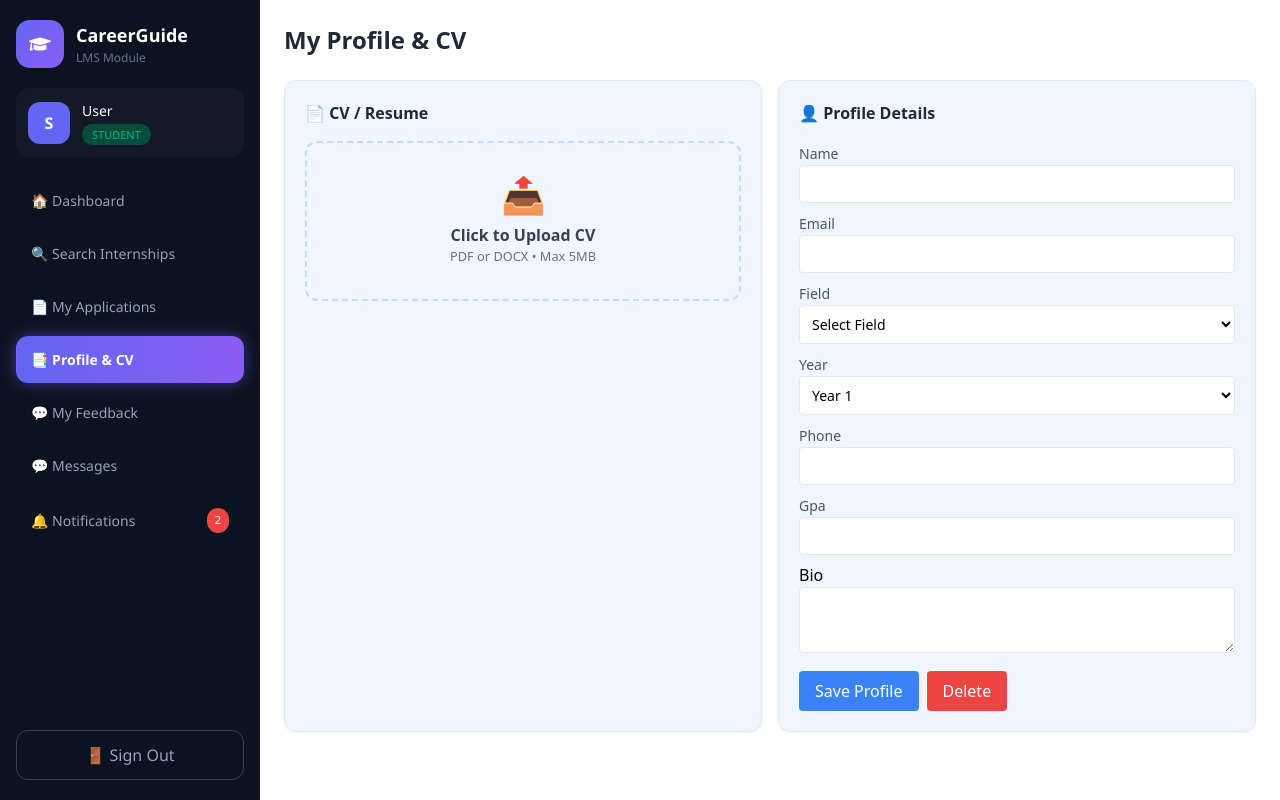
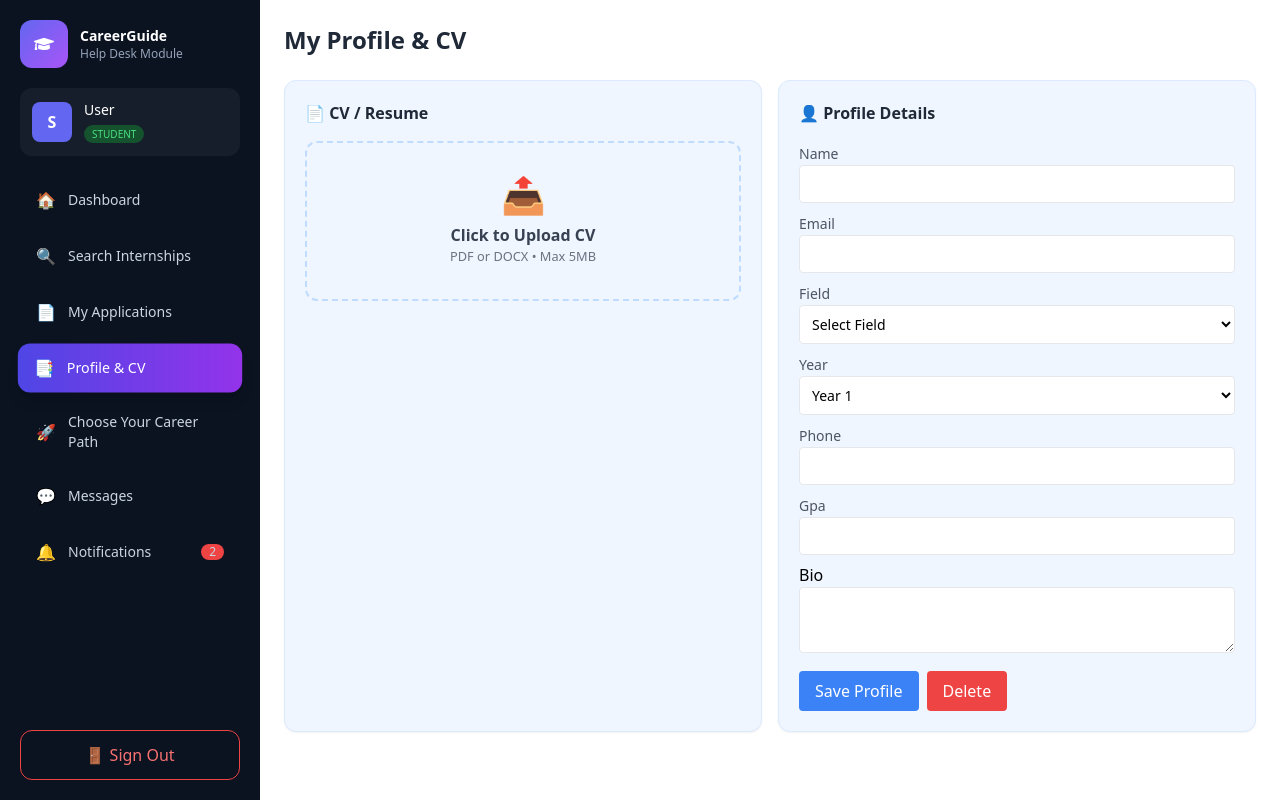
Before and after one commit to thimiraprashan/Student-Help-Desk, a React (Vite) app in the folder client/: page /student/cv in a window 1280 px wide. Built offline with nearby package versions, Linux system fonts and the light colour scheme; no server answers.

Commit message:
Add the all changes

```diff
--- a/client/src/Components/Common/SSidebar.jsx
+++ b/client/src/Components/Common/SSidebar.jsx
@@ -115,9 +115,9 @@ const Sidebar = ({ session, unreadCount = 0, role = "company" }) => {
 
       {/* SIGN OUT */}
       <div className="p-4">
-        <button className="w-full border border-slate-700 py-3 rounded-xl hover:bg-slate-800">
-          Sign Out
-        </button>
+        <button className="w-full border border-red-500 py-3 rounded-xl text-red-400 hover:bg-red-500 hover:text-white transition-all duration-200">
+  Sign Out
+</button>
       </div>
 
     </div>
--- a/client/src/Components/Common/Sidebar.css
+++ b/client/src/Components/Common/Sidebar.css
@@ -32,7 +32,7 @@
   justify-content: center;
 }
 
-/* 🔥 ICON FIX (VERY IMPORTANT) */
+/* 🔥 ICON FIX */
 .logo-icon svg {
   color: #ffffff;
   font-size: 22px;
@@ -107,20 +107,39 @@
   background: transparent;
   border: 1px solid transparent;
   transition: all 0.2s ease;
+
+  position: relative; /* 🔥 for left indicator */
 }
 
 .item:hover {
-  background: rgba(99, 102, 241, 0.08);
+  background: rgba(99, 102, 241, 0.12);
   border: 1px solid #2e3a5a;
   color: #e2e8f0;
+
+  transform: scale(1.01);
 }
 
 /* 🔥 ACTIVE STYLE */
 .item.active {
-  background: linear-gradient(90deg, #6366f1, #8b5cf6);
-  color: white;
+  background: linear-gradient(90deg, #4f46e5, #6366f1);
+  color: #ffffff;
   font-weight: 600;
-  box-shadow: 0 0 15px rgba(99, 102, 241, 0.5);
+
+  border: 1px solid rgba(99, 102, 241, 0.4);
+  box-shadow: 0 4px 12px rgba(79, 70, 229, 0.4);
+
+  transform: scale(1.02);
+}
+
+/* 🔥 LEFT INDICATOR LINE */
+.item.active::before {
+  content: "";
+  width: 4px;
+  height: 70%;
+  background: #a5b4fc;
+  position: absolute;
+  left: 0;
+  border-radius: 4px;
 }
 
 /* notification */
@@ -154,3 +173,12 @@
   background: #1e293b;
   color: white;
 }
+/* 🔥 LEFT ACTIVE LINE */
+.active-line {
+  position: absolute;
+  left: 0;
+  width: 4px;
+  height: 60%;
+  background: #a5b4fc;
+  border-radius: 4px;
+}
--- a/client/src/Components/Common/Sidebar.jsx
+++ b/client/src/Components/Common/Sidebar.jsx
@@ -1,5 +1,4 @@
 import React from "react";
-import "./Sidebar.css";
 import { useNavigate, useLocation } from "react-router-dom";
 import { FaGraduationCap } from "react-icons/fa";
 
@@ -7,72 +6,76 @@ const Sidebar = ({ session, unreadCount }) => {
   const navigate = useNavigate();
   const location = useLocation();
 
-  const isActive = (path) => {
-    return location.pathname === path ? "item active" : "item";
-  };
+  const isActive = (path) => location.pathname.startsWith(path);
 
   return (
-    <div className="sidebar">
+    <div className="w-[260px] h-screen bg-[#0b1220] text-white flex flex-col p-5 sticky top-0">
 
       {/* LOGO */}
-      <div className="logo">
-        <div className="logo-icon">
-          <FaGraduationCap />
+      <div className="flex items-center gap-3 mb-5">
+        <div className="w-12 h-12 bg-gradient-to-br from-indigo-500 to-purple-500 rounded-xl flex items-center justify-center">
+          <FaGraduationCap className="text-white text-xl" />
         </div>
-        <div className="logo-text">
-          <h2>CareerGuide</h2>
-          <p>LMS Module</p>
+        <div>
+          <h2 className="text-sm font-semibold">CareerGuide</h2>
+          <p className="text-xs text-slate-400">Help Desk Module</p>
         </div>
       </div>
 
       {/* USER */}
-      <div className="user">
-        <div className="avatar">
+      <div className="flex items-center gap-3 p-3 rounded-xl bg-white/5 mb-5">
+        <div className="w-10 h-10 bg-indigo-500 rounded-lg flex items-center justify-center font-bold">
           {session?.name ? session.name[0].toUpperCase() : "S"}
         </div>
-        <div className="user-info">
-          <h4>{session?.name || "User"}</h4>
-          <span className="badge-role">STUDENT</span>
+        <div>
+          <h4 className="text-sm">{session?.name || "User"}</h4>
+          <span className="text-[10px] bg-green-900 text-green-400 px-2 py-0.5 rounded-full">
+            STUDENT
+          </span>
         </div>
       </div>
 
       {/* MENU */}
-      <div className="menu">
+      <div className="flex flex-col gap-2 flex-1">
 
-        <div className={isActive("/student/dashboard")} onClick={() => navigate("/student/dashboard")}>
-          🏠 Dashboard
-        </div>
+        {[
+          { name: "Dashboard", path: "/student/dashboard", icon: "🏠" },
+          { name: "Search Internships", path: "/student/internships", icon: "🔍" },
+          { name: "My Applications", path: "/student/applications", icon: "📄" },
+          { name: "Profile & CV", path: "/student/cv", icon: "📑" },
+          { name: "Choose Your Career Path", path: "/student/feedback", icon: "🚀" },
+          { name: "Messages", path: "/student/messages", icon: "💬" },
+          { name: "Notifications", path: "/student/notifications", icon: "🔔" },
+        ].map((item, i) => (
+          <div
+            key={i}
+            onClick={() => navigate(item.path)}
+            className={`flex items-center gap-3 px-4 py-3 rounded-xl cursor-pointer transition-all duration-200
+              ${
+                isActive(item.path)
+                  ? "bg-gradient-to-r from-indigo-600 to-purple-600 text-white shadow-lg scale-[1.02]"
+                  : "text-slate-300 hover:bg-slate-800 hover:text-white"
+              }`}
+          >
+            <span>{item.icon}</span>
+            <span className="text-sm">{item.name}</span>
 
-        <div className={isActive("/student/internships")} onClick={() => navigate("/student/internships")}>
-          🔍 Search Internships
-        </div>
-
-        <div className={isActive("/student/applications")} onClick={() => navigate("/student/applications")}>
-          📄 My Applications
-        </div>
-
-        <div className={isActive("/student/cv")} onClick={() => navigate("/student/cv")}>
-          📑 Profile & CV
-        </div>
-
-        <div className={isActive("/student/feedback")} onClick={() => navigate("/student/feedback")}>
-          💬 My Feedback
-        </div>
-
-        {/* ✅ ADD THIS */}
-        <div className={isActive("/student/messages")} onClick={() => navigate("/student/messages")}>
-          💬 Messages
-        </div>
-
-        <div className={isActive("/student/notifications") + " notification"} onClick={() => navigate("/student/notifications")}>
-          🔔 Notifications
-          <span className="badge">{unreadCount || 0}</span>
-        </div>
+            {item.name === "Notifications" && unreadCount > 0 && (
+              <span className="ml-auto bg-red-500 text-xs px-2 rounded-full">
+                {unreadCount}
+              </span>
+            )}
+          </div>
+        ))}
 
       </div>
 
       {/* LOGOUT */}
-      <div className="logout">🚪 Sign Out</div>
+      <div className="mt-4">
+        <div className="border border-red-500 py-3 rounded-xl text-center cursor-pointer text-red-400 hover:bg-red-500 hover:text-white transition-all duration-200">
+  🚪 Sign Out
+</div>
+      </div>
 
     </div>
   );
--- a/client/src/Components/Cstudent/CStudentCV/CStudentCV.jsx
+++ b/client/src/Components/Cstudent/CStudentCV/CStudentCV.jsx
@@ -54,9 +54,12 @@ const StudentCV = () => {
 const validate = () => {
   let newErrors = {};
 
-  if (!profile.name) newErrors.name = "Name required";
+  if (!profile.name || profile.name.length < 3)
+    newErrors.name = "Min 3 characters";
+
   if (!profile.email || !/\S+@\S+\.\S+/.test(profile.email))
     newErrors.email = "Valid email required";
+
   if (!profile.phone || profile.phone.length < 10)
     newErrors.phone = "Valid phone required";
   if (!profile.field) newErrors.field = "Field required";
@@ -276,7 +279,8 @@ const StudentCV = () => {
     {/* 🔥 FIELD DROPDOWN */}
     {field === "field" ? (
       <select
-        className="w-full mb-2 p-2 text-sm border rounded bg-white focus:ring-2 focus:ring-blue-300"
+        className={`w-full mb-2 p-2 text-sm border rounded bg-white focus:ring-2
+  ${errors[field] ? "border-red-500 focus:ring-red-300" : "focus:ring-blue-300"}`}
         disabled={!isEditing}
         value={profile.field}
         onChange={(e) => {
@@ -341,12 +345,34 @@ const StudentCV = () => {
     /* 🔥 NORMAL INPUTS */
 ) : (
   <input
-        className="w-full mb-2 p-2 text-sm border rounded bg-white focus:ring-2 focus:ring-blue-300"
+    className={`w-full mb-2 p-2 text-sm border rounded bg-white focus:ring-2
+      ${errors[field] ? "border-red-500 focus:ring-red-300" : "focus:ring-blue-300"}`}
     disabled={!isEditing}
     value={profile[field]}
     onChange={(e) => {
       const value = e.target.value;
+
       setProfile({ ...profile, [field]: value });
+
+      // 🔥 REAL-TIME VALIDATION
+      let error = "";
+
+      if (field === "name") {
+        if (!value || value.length < 3)
+          error = "Min 3 characters";
+      }
+
+      if (field === "email") {
+        if (!/\S+@\S+\.\S+/.test(value))
+          error = "Valid email required";
+      }
+
+      if (field === "phone") {
+        if (!/^[0-9]{10,}$/.test(value))
+          error = "Valid phone required";
+      }
+
+      setErrors({ ...errors, [field]: error });
     }}
   />
 )}
@@ -360,8 +386,7 @@ const StudentCV = () => {
 
             <label>Bio</label>
             <textarea
-              className="w-full mb-3 p-2 border rounded bg-white"
-              disabled={!isEditing}
+  className="w-full mb-3 p-2 border rounded bg-white focus:ring-2 focus:ring-blue-300"
   value={profile.bio}
   onChange={(e) =>
     setProfile({ ...profile, bio: e.target.value })
```
Lines whose indentation alone changed are shown as unchanged.
